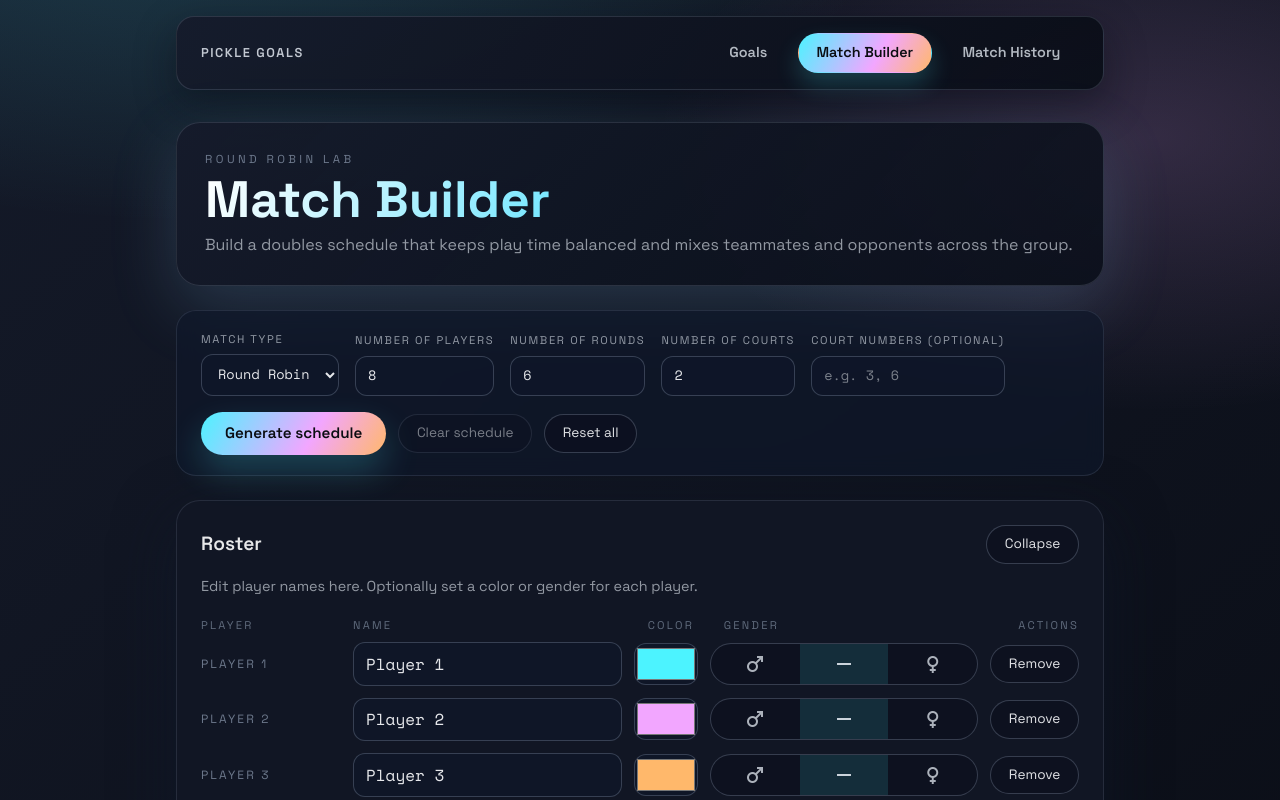
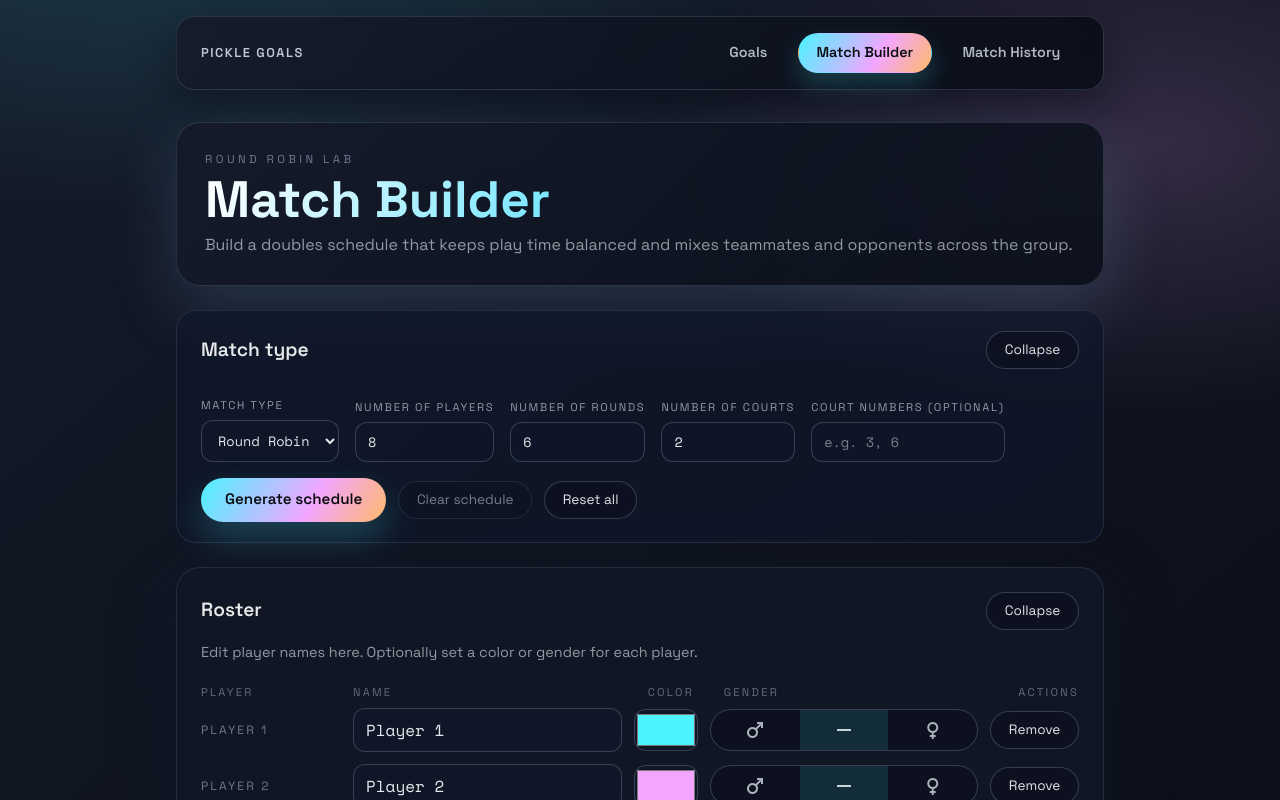
Before and after one commit to austinthedeveloper/react-open-play, a React (Vite) app: page /match-builder in a window 1280 px wide. Shown: the top 800 px of the page. Built offline with nearby package versions, Linux system fonts and the light colour scheme.

Commit message:
Collapse logic for match type

```diff
--- a/src/components/goals/GoalsControls.tsx
+++ b/src/components/goals/GoalsControls.tsx
@@ -21,7 +21,7 @@ export default function GoalsControls({
   return (
     <section className="controls-panel">
       <label className="control">
-        <span>Matches this session</span>
+        <span className="control-label">Matches this session</span>
         <input
           type="number"
           min={1}
@@ -34,7 +34,7 @@ export default function GoalsControls({
       </label>
 
       <label className="control">
-        <span>Opponent level</span>
+        <span className="control-label">Opponent level</span>
         <select
           value={defaultOpponentLevel}
           onChange={(e) =>
--- a/src/components/matchBuilder/ControlsPanel.tsx
+++ b/src/components/matchBuilder/ControlsPanel.tsx
@@ -7,6 +7,8 @@ export type ControlsPanelProps = {
     value: MatchType;
     label: string;
   }>;
+  isOpen: boolean;
+  onToggleOpen: () => void;
   isScheduleGenerated?: boolean;
   numPlayers: number;
   numMatches: number;
@@ -31,6 +33,8 @@ export type ControlsPanelProps = {
 export default function ControlsPanel({
   matchType,
   matchTypeOptions,
+  isOpen,
+  onToggleOpen,
   numPlayers,
   numMatches,
   numCourts,
@@ -54,7 +58,16 @@ export default function ControlsPanel({
   const lockedMessage =
     "Locked after schedule generation. Clear schedule to change.";
   return (
-    <section className="controls-panel">
+    <section className="controls-panel controls-panel-card">
+      <div className="panel-header">
+        <h2 className="panel-title">Match type</h2>
+        <button type="button" className="ghost-button" onClick={onToggleOpen}>
+          {isOpen ? "Collapse" : "Expand"}
+        </button>
+      </div>
+      {isOpen ? (
+        <>
+          <div className="controls-panel-body">
             <label className="control">
               <span className="control-label">
                 Match type
@@ -159,6 +172,7 @@ export default function ControlsPanel({
                 onChange={(event) => onCourtNumbersChange(event.target.value)}
               />
             </label>
+          </div>
 
           {showActions && (
             <div className="control-actions">
@@ -178,12 +192,18 @@ export default function ControlsPanel({
               >
                 Clear schedule
               </button>
-          <button type="button" onClick={onResetAll} className="ghost-button">
+              <button
+                type="button"
+                onClick={onResetAll}
+                className="ghost-button"
+              >
                 Reset all
               </button>
               {actionsSlot}
             </div>
           )}
+        </>
+      ) : null}
     </section>
   );
 }
--- a/src/pages/MatchBuilderPage.tsx
+++ b/src/pages/MatchBuilderPage.tsx
@@ -59,6 +59,9 @@ export default function MatchBuilderPage() {
   const schedule = useAppSelector((state) => state.matchBuilder.schedule);
   const matchResults = useAppSelector(
     (state) => state.matchBuilder.matchResults
+  );
+  const isControlsOpen = useAppSelector(
+    (state) => state.matchBuilder.isControlsOpen
   );
   const isRosterOpen = useAppSelector(
     (state) => state.matchBuilder.isRosterOpen
@@ -205,6 +208,7 @@ export default function MatchBuilderPage() {
     dispatch(matchBuilderActions.setCourtNumbersText(""));
     dispatch(matchBuilderActions.setSchedule(null));
     dispatch(matchBuilderActions.setMatchResults({}));
+    dispatch(matchBuilderActions.setIsControlsOpen(true));
     dispatch(matchBuilderActions.setIsRosterOpen(true));
     setActiveRound(0);
     closeFullscreen();
@@ -308,6 +312,10 @@ export default function MatchBuilderPage() {
         matchType={matchType}
         matchTypeOptions={MATCH_TYPES}
         isScheduleGenerated={isScheduleGenerated}
+        isOpen={isControlsOpen}
+        onToggleOpen={() =>
+          dispatch(matchBuilderActions.setIsControlsOpen(!isControlsOpen))
+        }
         numPlayers={numPlayers}
         numMatches={numMatches}
         numCourts={numCourts}
--- a/src/store/matchBuilderSlice.ts
+++ b/src/store/matchBuilderSlice.ts
@@ -63,6 +63,9 @@ const matchBuilderSlice = createSlice({
       state.matchResults = action.payload;
       syncActiveSession(state);
     },
+    setIsControlsOpen(state, action: PayloadAction<boolean>) {
+      state.isControlsOpen = action.payload;
+    },
     setIsRosterOpen(state, action: PayloadAction<boolean>) {
       state.isRosterOpen = action.payload;
     },
@@ -103,6 +106,7 @@ const matchBuilderSlice = createSlice({
       state.courtNumbersText = formatCourtNumbers(session.courtNumbers);
       state.schedule = session.schedule;
       state.matchResults = session.matchResults;
+      state.isControlsOpen = false;
     },
     removeMatchSession(state, action: PayloadAction<string>) {
       state.matchHistory = state.matchHistory.filter(
--- a/src/store/matchBuilderStorage.ts
+++ b/src/store/matchBuilderStorage.ts
@@ -110,6 +110,7 @@ type StoredMatchBuilderState = {
   courtNumbers?: number[] | string;
   schedule?: Schedule | null;
   matchResults?: MatchResults;
+  isControlsOpen?: boolean;
   isRosterOpen?: boolean;
   matchHistory?: StoredMatchSession[];
   activeMatchId?: string | null;
@@ -124,6 +125,7 @@ export type MatchBuilderState = {
   courtNumbersText: string;
   schedule: Schedule | null;
   matchResults: MatchResults;
+  isControlsOpen: boolean;
   isRosterOpen: boolean;
   matchHistory: MatchSession[];
   activeMatchId: string | null;
@@ -138,6 +140,7 @@ export const loadMatchBuilderState = (): MatchBuilderState => {
   let courtNumbersText = "";
   let schedule: Schedule | null = null;
   let matchResults: MatchResults = {};
+  let isControlsOpen = true;
   let isRosterOpen = true;
   let matchHistory: MatchSession[] = [];
   let activeMatchId: string | null = null;
@@ -156,6 +159,9 @@ export const loadMatchBuilderState = (): MatchBuilderState => {
         courtNumbersText = normalizedCourts.courtNumbersText;
         schedule = normalizeSchedule(parsed.schedule);
         matchResults = normalizeMatchResults(parsed.matchResults);
+        if (typeof parsed.isControlsOpen === "boolean") {
+          isControlsOpen = parsed.isControlsOpen;
+        }
         if (typeof parsed.isRosterOpen === "boolean") {
           isRosterOpen = parsed.isRosterOpen;
         }
@@ -206,9 +212,13 @@ export const loadMatchBuilderState = (): MatchBuilderState => {
       courtNumbersText = formatCourtNumbers(activeSession.courtNumbers);
       schedule = activeSession.schedule;
       matchResults = activeSession.matchResults;
+      isControlsOpen = false;
     } else {
       activeMatchId = null;
     }
+  }
+  if (!activeMatchId) {
+    isControlsOpen = true;
   }
 
   return {
@@ -220,6 +230,7 @@ export const loadMatchBuilderState = (): MatchBuilderState => {
     courtNumbersText,
     schedule,
     matchResults,
+    isControlsOpen,
     isRosterOpen,
     matchHistory,
     activeMatchId,
@@ -234,6 +245,7 @@ export const saveMatchBuilderState = ({
   courtNumbers,
   schedule,
   matchResults,
+  isControlsOpen,
   isRosterOpen,
   matchHistory,
   activeMatchId,
@@ -251,6 +263,7 @@ export const saveMatchBuilderState = ({
       courtNumbers,
       schedule,
       matchResults,
+      isControlsOpen,
       isRosterOpen,
       matchHistory,
       activeMatchId,
--- a/src/styles.css
+++ b/src/styles.css
@@ -191,6 +191,19 @@
     backdrop-filter: blur(10px);
   }
 
+  .controls-panel-card {
+    display: grid;
+    gap: 1rem;
+    align-items: stretch;
+  }
+
+  .controls-panel-body {
+    display: flex;
+    flex-wrap: wrap;
+    gap: 1rem;
+    align-items: end;
+  }
+
   .panel-header {
     display: flex;
     align-items: center;
```
Lines whose indentation alone changed are shown as unchanged.
